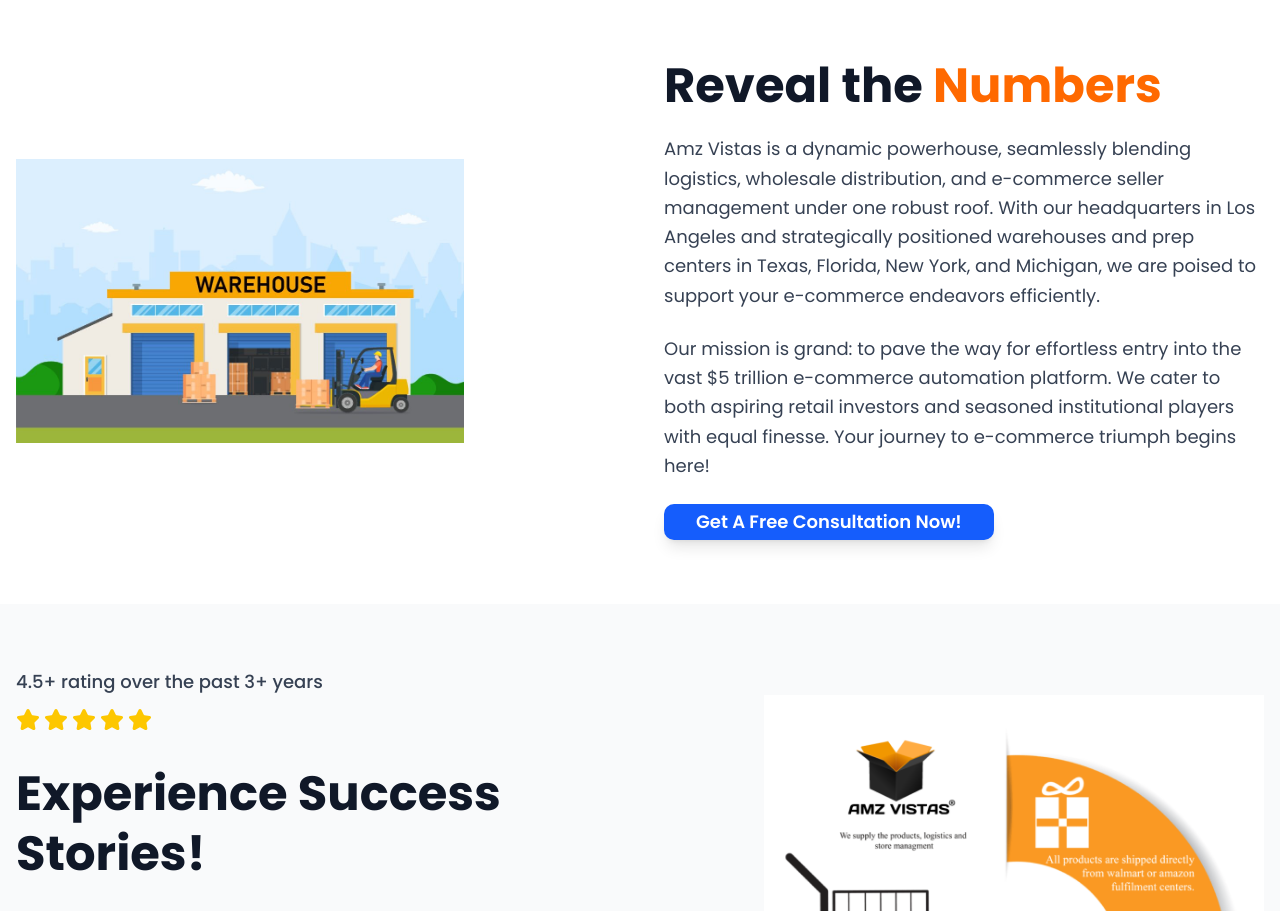
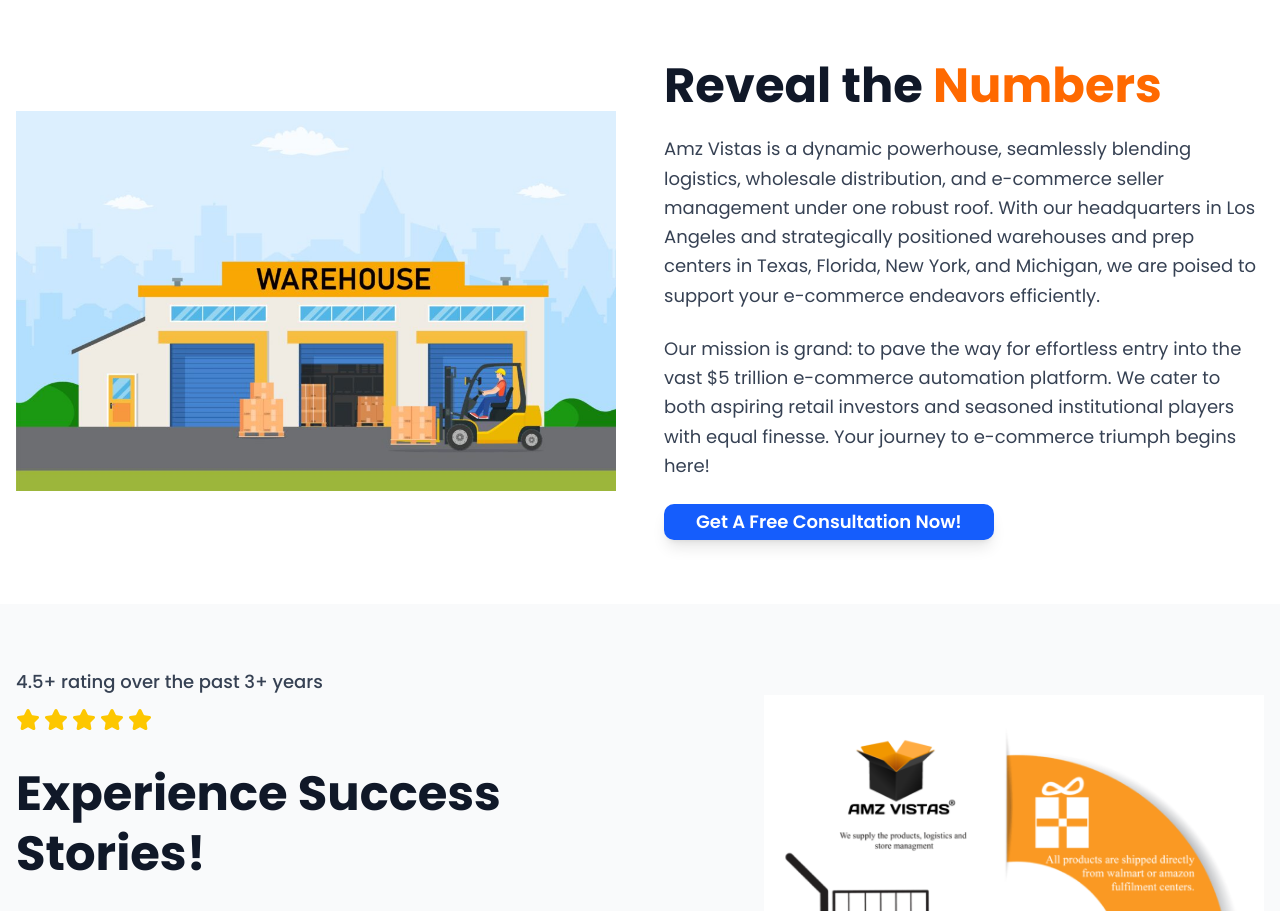
Before and after one commit to devdazzlee/AmzVistas-2025, a Next.js app: page / in a window 1280 px wide. Shown: the part 6394-7305 px from the top of the page. Built offline with nearby package versions, Linux system fonts and the light colour scheme.

Commit message:
Update code

```diff
--- a/app/layout.tsx
+++ b/app/layout.tsx
@@ -11,8 +11,8 @@
 });
 
 export const metadata: Metadata = {
-  title: "Create Next App",
-  description: "Generated by create next app",
+  title: "AmzVistas",
+  description: "Amzvistas",
 };
 
 export default function RootLayout({
--- a/components/Reveal-Numbers/Reveal-Numbers.tsx
+++ b/components/Reveal-Numbers/Reveal-Numbers.tsx
@@ -3,6 +3,7 @@
 import { motion } from "framer-motion"
 import { Button } from "@/components/ui/button"
 import Image from "next/image"
+
 
 interface RevealNumbersSectionProps {
   title?: string
@@ -103,21 +104,19 @@
         <div className="grid grid-cols-1 lg:grid-cols-2 gap-12 items-center">
           {/* Left side - Warehouse Illustration */}
           <motion.div className="flex justify-center lg:justify-start" variants={slideInLeft}>
-            <motion.div
-              className="relative max-w-md w-full"
-              whileHover={{
-                scale: 1.02,
-                transition: { duration: 0.3 },
-              }}
-            >
-              {/* Warehouse Illustration */}
+             <motion.div className="relative" >
+                         <div className="relative">
                            <Image
-             src={'/images/Home/Banner2.jpg'}
+                             src="/images/Home/Banner2.jpg"
                              alt="World Map showing AMZ Vistas logistics locations"
                              width={600}
                              height={400}
                              className="w-full h-auto"
-                  priority / >
+                             priority
+                           />
+
+
+                         </div>
                        </motion.div>
           </motion.div>
 
```
Lines whose indentation alone changed are shown as unchanged.
